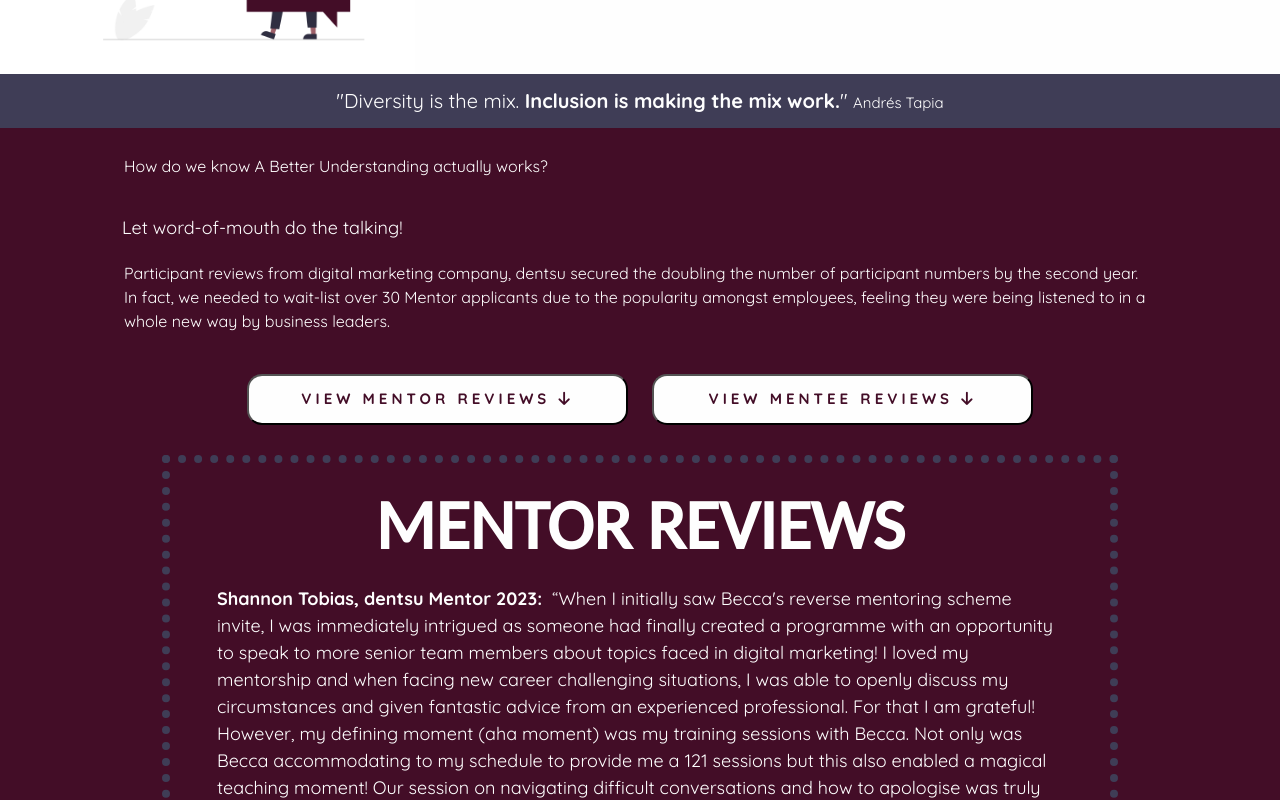
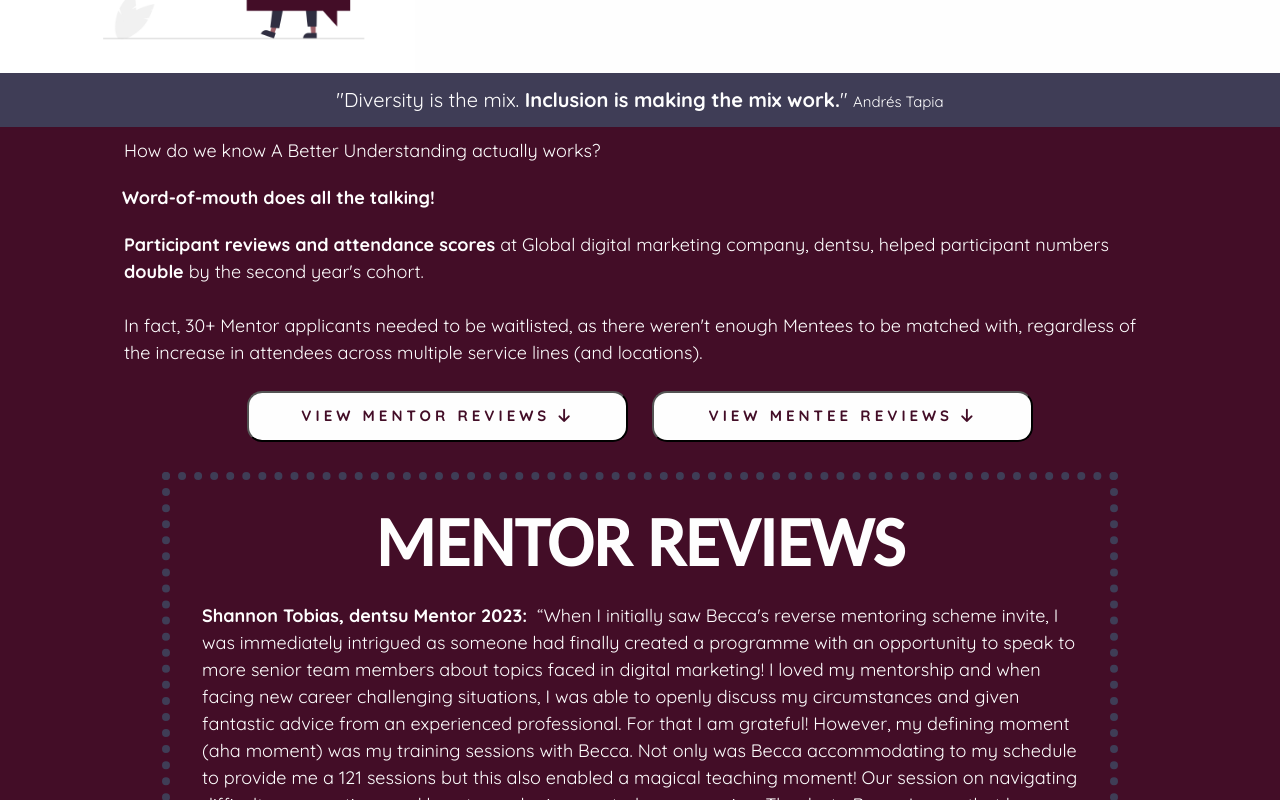
Before and after one commit to SkippyWalnuts/rev-mentoring-react, a React (Create React App) app: page / in a window 1280 px wide. Shown: the part 2500-3300 px from the top of the page. Built offline with nearby package versions, Linux system fonts and the light colour scheme.

Commit message:
Moved About p and About bold to App.css, Reviews intro text edit

```diff
--- a/src/About.css
+++ b/src/About.css
@@ -4,18 +4,6 @@
 }
 
 
-
-.About .about-bold {
-    font-weight: bold;
-    margin: 0 auto 1px;
-    }
-
-.About p{
-    font-size: 18px;
-    line-height: 1.5;
-    margin: 0 auto;
-    padding: 10px;
-}
 
 .About h5 {
     margin: 30px auto 30px;
--- a/src/App.css
+++ b/src/App.css
@@ -70,7 +70,10 @@ p, .text-standout {
 }
 
 p {
- padding: 10px 25px;
+    font-size: 18px;
+    line-height: 1.5;
+    margin: 0 auto;
+    padding: 10px;
 }
 
 button {
@@ -124,6 +127,7 @@ list-style: none;
 
 .text-standout {
     font-size: 18px;
+    font-weight: bold;
     line-height: 1.5;
     margin: 0 auto;
     padding: 10px;
--- a/src/Reviews.js
+++ b/src/Reviews.js
@@ -44,16 +44,19 @@ if (loaded) {
             </div>
 
             <div className="row row-margin">
-                <p>How do we know A Better Understanding actually works?
- </p>                   <div className="text-standout"> Let word-of-mouth do the talking!
+                <p>How do we know A Better Understanding actually works? </p>
+                    <div className="text-standout">
+                    Word-of-mouth does all the talking!
                    </div>
-  <p>
-                    Participant reviews from digital marketing
-                    company,<a href="https://www.group.dentsu.com/en/" target="_blank"
-                    alt="dentsu Homepage" rel="noreferrer" className="">{" "}dentsu</a> secured the doubling the number of participant numbers by the second year.
+                   <p>
+                    <strong>Participant reviews and attendance scores</strong> at Global digital marketing company,<a href="https://www.group.dentsu.com/en/" target="_blank"
+                    alt="dentsu Homepage" rel="noreferrer" className="">{" "}
+                    dentsu
+                    </a>, helped participant numbers <strong>double</strong> by the second year's cohort.
                     <br />
-                    In fact, we needed to wait-list over 30 Mentor applicants due to the popularity amongst
-                    employees, feeling they were being listened to in a whole new way by business leaders.
+                    <br />
+                    In fact, 30+ Mentor applicants needed to be waitlisted, as there weren't enough Mentees to
+                    be matched with, regardless of the increase in attendees across multiple service lines (and locations).
                 </p>
             </div>
 
```
